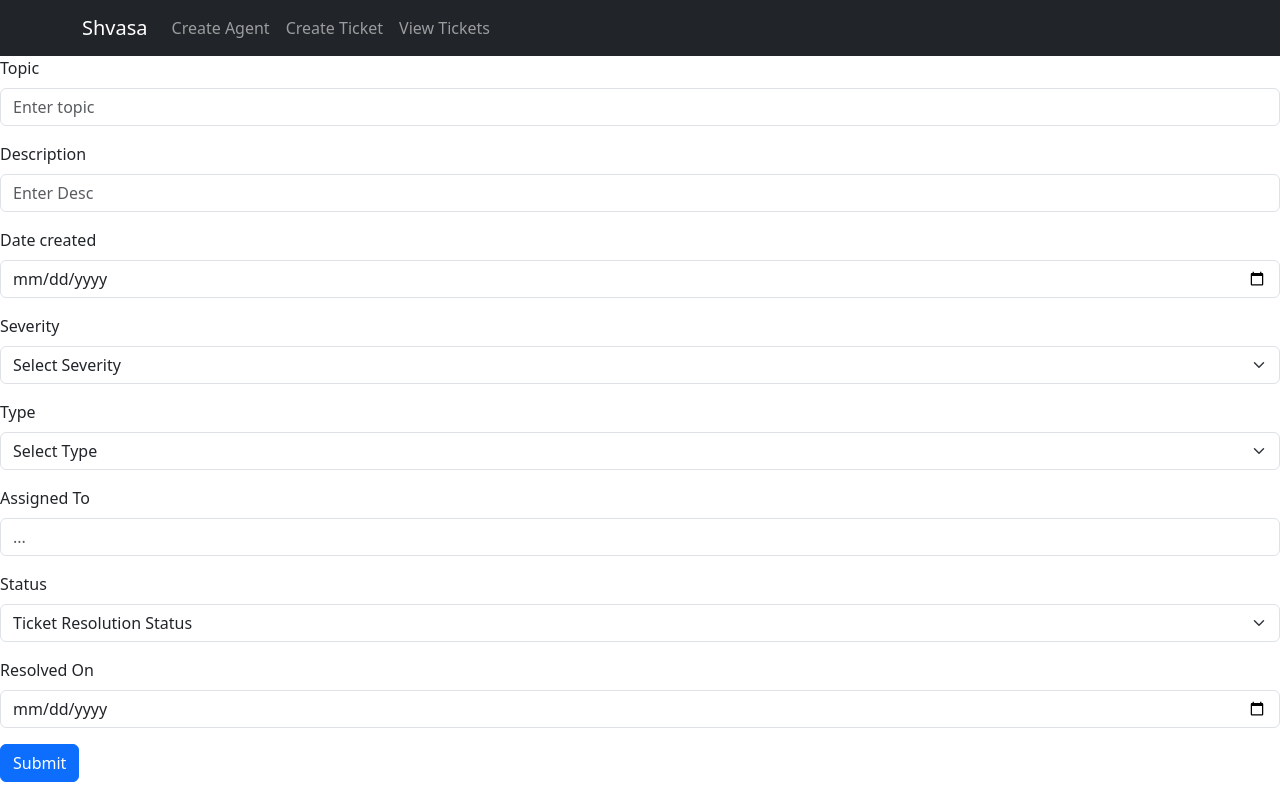
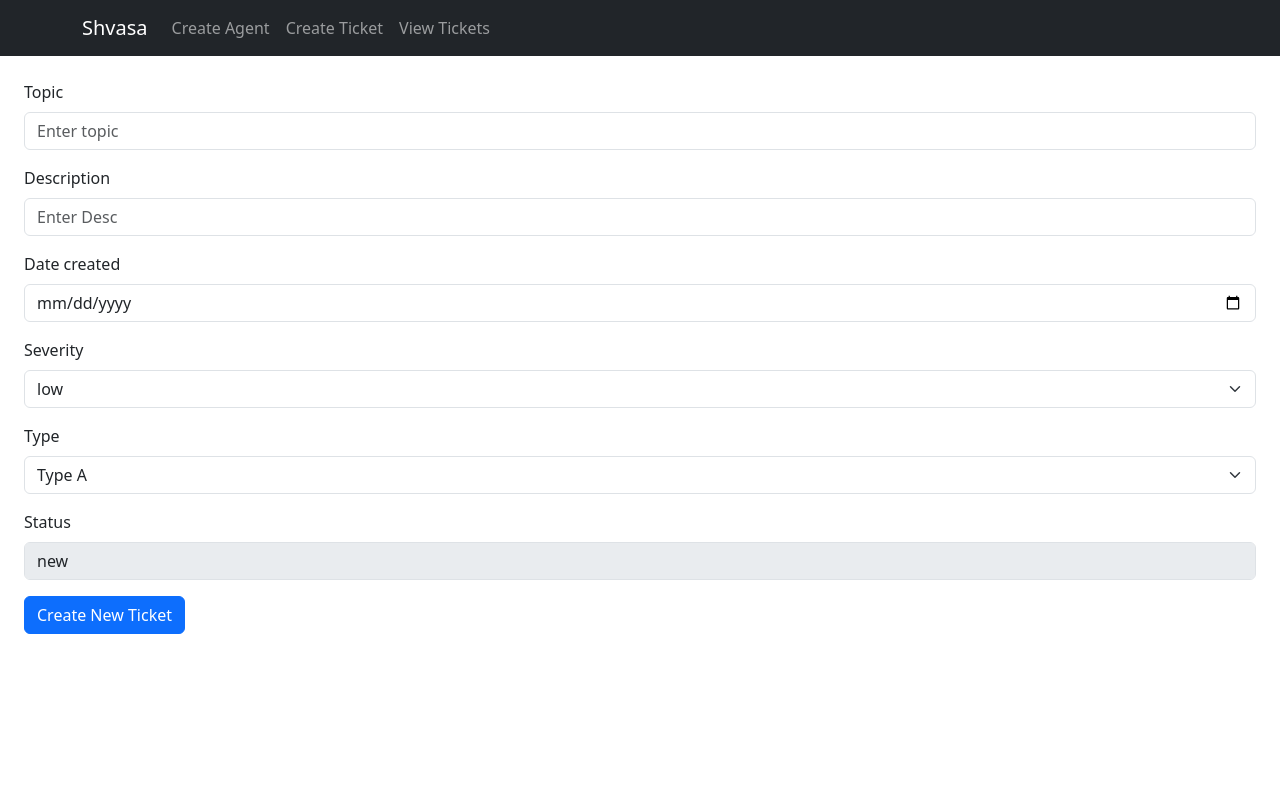
Before and after one commit to abhishekcode7/shvasa, a React (Vite) app in the folder frontend/: page /ticket in a window 1280 px wide. Built offline with nearby package versions, Linux system fonts and the light colour scheme.

Commit message:
implemented POST api for support ticket

```diff
--- a/frontend/src/components/CreateTicket.jsx
+++ b/frontend/src/components/CreateTicket.jsx
@@ -1,73 +1,85 @@
 import React from "react";
 import Button from "react-bootstrap/Button";
 import Form from "react-bootstrap/Form";
-
+import axios from "axios"
 const CreateTicket = () => {
 
   const handleSubmit = (e) => {
-    console.log(e);
+    e.preventDefault()
+
+    const ticketData = {
+      topic: e.target.topic.value,
+      description: e.target.desc.value,
+      dateCreated: e.target.dateCreated.value,
+      severity: e.target.severity.value,
+      type: e.target.type.value,
+      status: e.target.status.value
+    }
+
+    axios.post("http://localhost:3000/api/support-tickets",ticketData)
+    .then((response) => {
+      console.log(response)
+      alert("Successfully created Ticket!")
+    })
+    .catch((error)=>{
+      console.log(error)
+      alert("Something went wrong! Please try again.")
+    })
   };
 
   return (
-    <div>
+    <div className="px-4 py-4" >
       <Form onSubmit={(e) => handleSubmit(e)}>
-        <Form.Group className="mb-3" controlId="formBasicEmail">
+        <Form.Group className="mb-3" controlId="topic">
           <Form.Label>Topic</Form.Label>
-          <Form.Control type="text" placeholder="Enter topic" />
+          <Form.Control type="text" placeholder="Enter topic" required/>
         </Form.Group>
 
-        <Form.Group className="mb-3" controlId="formBasicEmail">
+        <Form.Group className="mb-3" controlId="desc">
           <Form.Label>Description</Form.Label>
           <Form.Control type="text" placeholder="Enter Desc" />
         </Form.Group>
 
-        <Form.Group className="mb-3" controlId="formBasicEmail">
+        <Form.Group className="mb-3" controlId="dateCreated">
           <Form.Label>Date created</Form.Label>
-          <Form.Control type="date" />
+          <Form.Control type="date" required/>
         </Form.Group>
 
-        <Form.Group className="mb-3" controlId="formBasicEmail">
+        <Form.Group className="mb-3" controlId="severity">
           <Form.Label>Severity</Form.Label>
-          <Form.Select aria-label="Default select example">
-            <option>Select Severity</option>
-            <option value="1">low</option>
-            <option value="2">medium</option>
-            <option value="3">high</option>
+          <Form.Select aria-label="Default select example" required>
+            <option value="low">low</option>
+            <option value="medium">medium</option>
+            <option value="high">high</option>
           </Form.Select>
         </Form.Group>
 
-        <Form.Group className="mb-3" controlId="formBasicEmail">
+        <Form.Group className="mb-3" controlId="type">
           <Form.Label>Type</Form.Label>
-          <Form.Select aria-label="Default select example">
-            <option>Select Type</option>
-            <option value="1">Type A</option>
-            <option value="2">Type B</option>
-            <option value="3">Type C</option>
+          <Form.Select aria-label="Default select example" required>
+            <option value="A">Type A</option>
+            <option value="B">Type B</option>
+            <option value="C">Type C</option>
           </Form.Select>
         </Form.Group>
 
-        <Form.Group className="mb-3" controlId="formBasicEmail">
+        {/* <Form.Group className="mb-3" controlId="assignedTo">
           <Form.Label>Assigned To</Form.Label>
-          <Form.Control type="text" placeholder="..." />
+          <Form.Control type="text" placeholder="Enter Agent Name" />
+        </Form.Group> */}
+
+        <Form.Group className="mb-3" controlId="status">
+          <Form.Label>Status </Form.Label>
+          <Form.Control type="text" value="new" disabled/>
         </Form.Group>
 
-        <Form.Group className="mb-3" controlId="formBasicEmail">
-          <Form.Label>Status </Form.Label>
-          <Form.Select aria-label="Default select example">
-            <option>Ticket Resolution Status</option>
-            <option value="1">new</option>
-            <option value="2">assigned</option>
-            <option value="3">resolved</option>
-          </Form.Select>
-        </Form.Group>
-
-        <Form.Group className="mb-3" controlId="formBasicEmail">
+        {/* <Form.Group className="mb-3" controlId="resolvedOn">
           <Form.Label>Resolved On</Form.Label>
           <Form.Control type="date" />
-        </Form.Group>
+        </Form.Group> */}
 
         <Button variant="primary" type="submit">
-          Submit
+          Create New Ticket
         </Button>
       </Form>
     </div>
```
Also changed, not shown: 1 other file (tests, documents, lock files or other folders).
